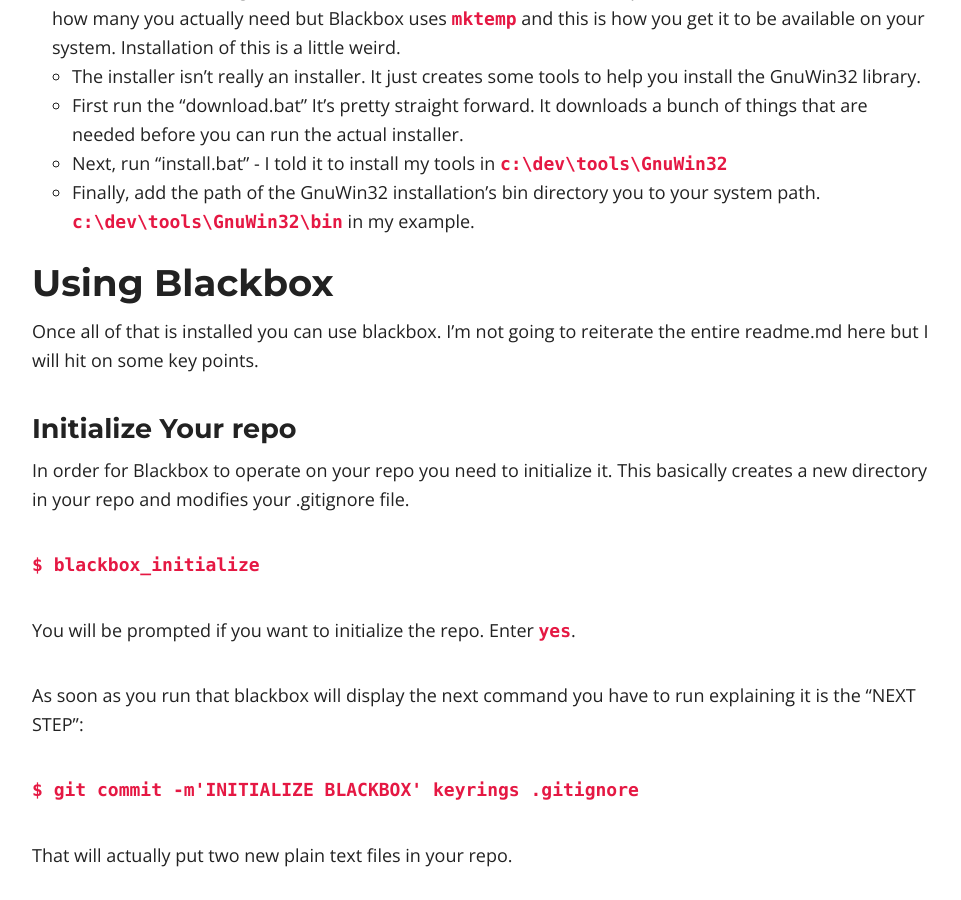
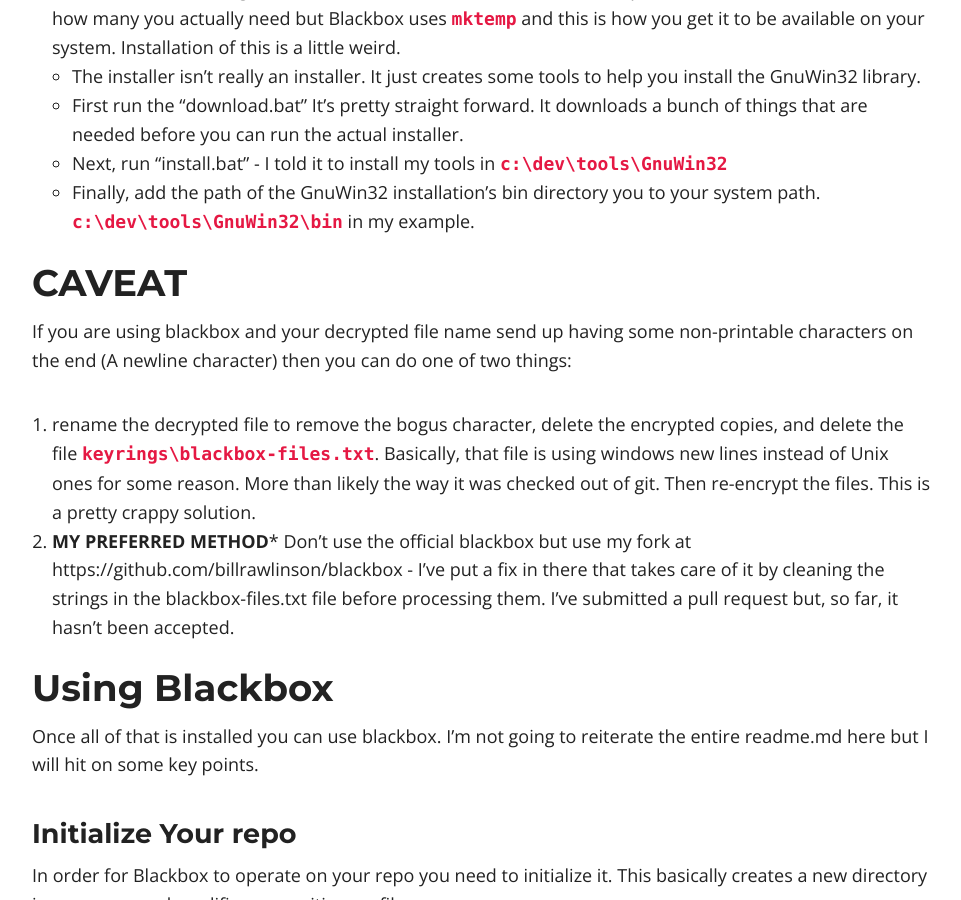
Before and after one commit to finalcut/finalcut.github.io, a Jekyll site: the page built from _posts/2016-04-14-storing-secrets-in-git.md, in a window 1280 px wide and 900 px high, scrolled down 1873 px. Shown: the whole window, without its empty margins (158-1119 px from the left). Built offline with Jekyll 4.4.1, drawn with Linux system fonts in a browser that asks for light colours; nearby versions of some CDN libraries; comment, search, counter and statistics services are not loaded.

Commit message:
deal with newline character in decrypted filenames

```diff
--- a/_posts/2016-04-14-storing-secrets-in-git.md
+++ b/_posts/2016-04-14-storing-secrets-in-git.md
@@ -29,6 +29,11 @@
   * First run the "download.bat"  It's pretty straight forward.  It downloads a bunch of things that are needed before you can run the actual installer.
   * Next, run "install.bat" - I told it to install my tools in `c:\dev\tools\GnuWin32`
   * Finally, add the path of the GnuWin32 installation's bin directory you to your system path.  `c:\dev\tools\GnuWin32\bin` in my example.
+
+## CAVEAT
+If you are using blackbox and your decrypted file name send up having some non-printable characters on the end (A newline character) then you can do one of two things:
+1. rename the decrypted file to remove the bogus character, delete the encrypted copies, and delete the file `keyrings\blackbox-files.txt`.  Basically, that file is using windows new lines instead of Unix ones for some reason.  More than likely the way it was checked out of git.  Then re-encrypt the files.  This is a pretty crappy solution.
+2. **MY PREFERRED METHOD*** Don't use the official blackbox but use my fork at https://github.com/billrawlinson/blackbox - I've put a fix in there that takes care of it by cleaning the strings in the blackbox-files.txt file before processing them.  I've submitted a pull request but, so far, it hasn't been accepted.
 
 
 ## Using Blackbox
```
